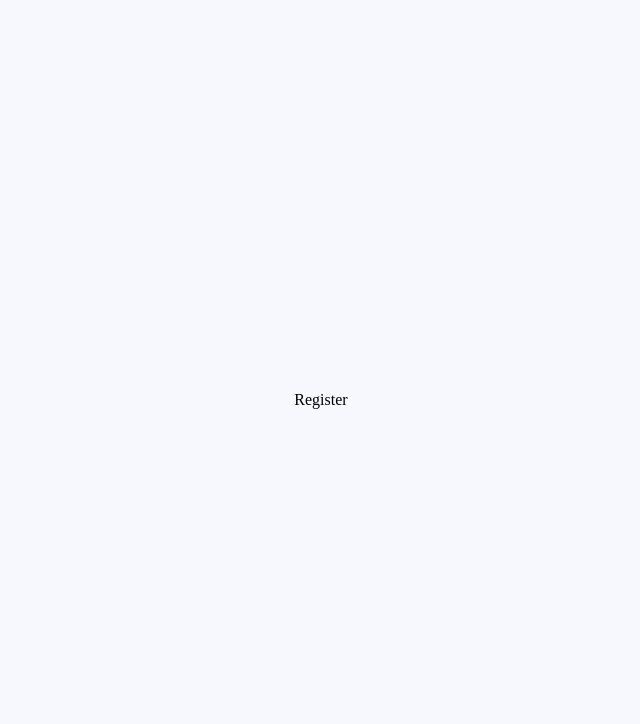
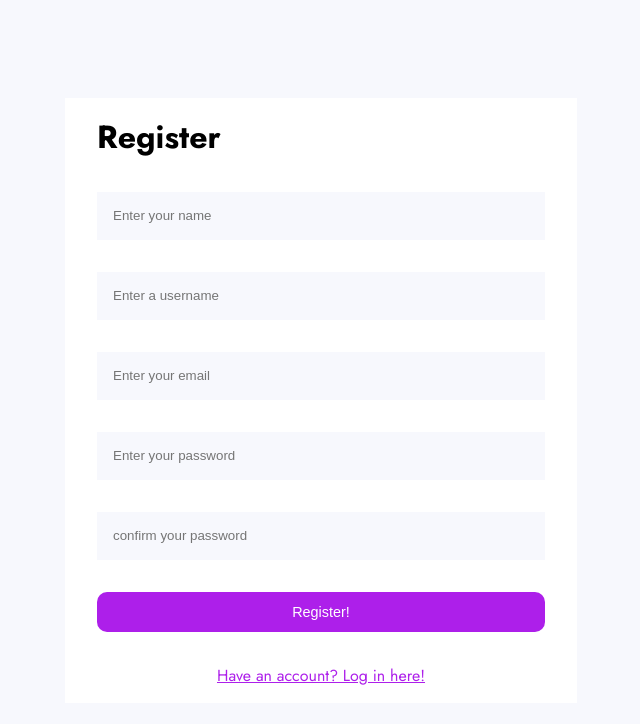
Before and after one commit to naser23/product-feedback-app, a React (Create React App) app in the folder frontend/: page /register in a window 1280 px wide. Shown: the top 724 px of the page, without its empty margins (319-959 px from the left). Built offline with nearby package versions, Linux system fonts and the light colour scheme.

Commit message:
UI for login and register pages almost done. Need to work on authenticating user from front end and add error popup messages.

```diff
--- a/frontend/src/css/main.css
+++ b/frontend/src/css/main.css
@@ -17,7 +17,7 @@
   background-color: #f7f8fd;
 }
 
-.login {
+.auth {
   display: -webkit-box;
   display: -ms-flexbox;
   display: flex;
@@ -34,13 +34,13 @@
   font-family: "Jost", sans-serif;
 }
 
-.login .login,
-.login h1 {
+.auth .auth,
+.auth h1 {
   font-family: "Jost", sans-serif;
   font-weight: 700;
 }
 
-.login .login-container {
+.auth .auth-container {
   display: -webkit-box;
   display: -ms-flexbox;
   display: flex;
@@ -52,7 +52,7 @@
   gap: 2rem;
 }
 
-.login .form-control {
+.auth .auth-container .form-control {
   display: -webkit-box;
   display: -ms-flexbox;
   display: flex;
@@ -65,10 +65,10 @@
           align-items: center;
   font-family: "Jost", sans-serif;
   font-weight: 400;
-  gap: 1rem;
+  gap: 2rem;
 }
 
-.login .form-control .input-field {
+.auth .auth-container .form-control .input-field {
   width: 100%;
   height: 3rem;
   padding: 0.5rem 1rem;
@@ -76,7 +76,7 @@
   border: none;
 }
 
-.login .form-control .submit {
+.auth .auth-container .form-control .submit {
   width: 100%;
   height: 2.5rem;
   font-size: 0.9rem;
@@ -86,10 +86,33 @@
   border-radius: 10px;
 }
 
-.login .form-control .submit:hover {
+.auth .auth-container .form-control .submit:hover {
   -webkit-transition: all 0.3s ease-in-out;
   transition: all 0.3s ease-in-out;
   cursor: pointer;
   opacity: 0.7;
 }
+
+.auth .auth-container .form-control .signUp {
+  text-decoration: underline;
+  color: #ad1fea;
+}
+
+@media (min-width: 567.98px) {
+  .auth {
+    width: 50%;
+  }
+}
+
+@media (min-width: 767.98px) {
+  .auth {
+    width: 70%;
+  }
+}
+
+@media (min-width: 991.98px) {
+  .auth {
+    width: 40%;
+  }
+}
 /*# sourceMappingURL=main.css.map */
--- a/frontend/src/pages/Login.js
+++ b/frontend/src/pages/Login.js
@@ -1,25 +1,55 @@
 import React from "react";
+import { useNavigate } from "react-router-dom";
+import { useState } from "react";
 
 function Login() {
+  const navigate = useNavigate();
+
+  const [formData, setFormData] = useState({
+    email: "",
+    password: "",
+  });
+
+  const { email, password } = formData;
+
+  function onChange(e) {
+    setFormData((prevState) => ({
+      ...prevState,
+      [e.target.id]: e.target.value,
+    }));
+  }
+
+  function onSubmit(e) {
+    e.preventDefault();
+  }
+
   return (
-    <main className="login">
-      <div className="login-container">
+    <main className="auth">
+      <div className="auth-container">
         <h1>Login</h1>
-        <form className="form-control">
+        <form className="form-control" onSubmit={onSubmit}>
           <input
             className="input-field"
-            type="text"
+            type="email"
             id="email"
             placeholder="Enter your email"
+            value={email}
+            onChange={onChange}
+            required
           />
           <input
             className="input-field"
             type="password"
             id="password"
             placeholder="Enter your password"
+            value={password}
+            onChange={onChange}
+            required
           />
           <button className="submit">Login to your account</button>
-          <p>Dont have an account? Sign up here!</p>
+          <p className="signUp" onClick={() => navigate("/register")}>
+            Dont have an account? Sign up here!
+          </p>
         </form>
       </div>
     </main>
--- a/frontend/src/pages/Register.js
+++ b/frontend/src/pages/Register.js
@@ -1,7 +1,89 @@
 import React from "react";
+import { useNavigate } from "react-router-dom";
+import { useState } from "react";
 
 function Register() {
-  return <div>Register</div>;
+  const navigate = useNavigate();
+
+  const [formData, setFormData] = useState({
+    name: "",
+    username: "",
+    email: "",
+    password: "",
+    confirmPassword: "",
+  });
+
+  const { name, username, email, password, confirmPassword } = formData;
+
+  function onChange(e) {
+    setFormData((prevState) => ({
+      ...prevState,
+      [e.target.id]: e.target.value,
+    }));
+  }
+
+  function onSubmit(e) {
+    e.preventDefault();
+  }
+
+  return (
+    <main className="auth">
+      <div className="auth-container">
+        <h1>Register</h1>
+        <form className="form-control" onSubmit={onSubmit}>
+          <input
+            className="input-field"
+            type="text"
+            id="name"
+            placeholder="Enter your name"
+            value={name}
+            onChange={onChange}
+            required
+          />
+          <input
+            className="input-field"
+            type="text"
+            id="username"
+            placeholder="Enter a username"
+            value={username}
+            onChange={onChange}
+            required
+          />
+          <input
+            className="input-field"
+            type="email"
+            id="email"
+            placeholder="Enter your email"
+            value={email}
+            onChange={onChange}
+            required
+          />
+          <input
+            className="input-field"
+            type="password"
+            id="password"
+            placeholder="Enter your password"
+            value={password}
+            onChange={onChange}
+            required
+          />
+          <input
+            className="input-field"
+            type="password"
+            id="confirmPassword"
+            placeholder="confirm your password"
+            value={confirmPassword}
+            onChange={onChange}
+            required
+          />
+          <button className="submit">Register!</button>
+          <p className="signUp" onClick={() => navigate("/login")}>
+            Have an account? Log in here!
+          </p>
+        </form>
+      </div>
+    </main>
+  );
 }
 
 export default Register;
--- a/frontend/src/scss/main.scss
+++ b/frontend/src/scss/main.scss
@@ -1,3 +1,3 @@
 @import "../scss/layout/container";
 @import "../scss/utilities/variables";
-@import "../scss/pages/login";
+@import "../scss/pages/authPages";
--- /dev/null
+++ b/frontend/src/scss/pages/_authPages.scss
@@ -0,0 +1,79 @@
+@import "../utilities/variables";
+
+.auth {
+  display: flex;
+  flex-direction: column;
+  justify-content: center;
+  width: 100%;
+  min-height: 50vh;
+  background-color: $bright-white;
+  font-family: "Jost", sans-serif;
+
+  .auth,
+  h1 {
+    @include fontWeight(bold);
+  }
+
+  .auth-container {
+    display: flex;
+    flex-direction: column;
+    padding: 1rem 2rem;
+    gap: 2rem;
+
+    .form-control {
+      display: flex;
+      flex-direction: column;
+      align-items: center;
+      @include fontWeight(regular);
+      gap: 2rem;
+
+      .input-field {
+        width: 100%;
+        height: 3rem;
+        //   font-size: 0.75rem;
+        padding: 0.5rem 1rem;
+        background-color: $lighter-white;
+        border: none;
+      }
+
+      .submit {
+        width: 100%;
+        height: 2.5rem;
+        font-size: 0.9rem;
+        background-color: $purple;
+        color: $bright-white;
+        border: none;
+        border-radius: 10px;
+
+        &:hover {
+          transition: all 0.3s ease-in-out;
+          cursor: pointer;
+          opacity: 0.7;
+        }
+      }
+
+      .signUp {
+        text-decoration: underline;
+        color: $purple;
+      }
+    }
+  }
+}
+
+@media (min-width: 567.98px) {
+  .auth {
+    width: 50%;
+  }
+}
+@media (min-width: 767.98px) {
+  .auth {
+    width: 70%;
+  }
+}
+@media (min-width: 991.98px) {
+  .auth {
+    width: 40%;
+  }
+}
+@media (min-width: 1199.98px) {
+}
```
Also changed, not shown: frontend/src/scss/pages/_login.scss (deleted, +0 -65 lines), 2 other files (tests, documents, lock files or other folders).
